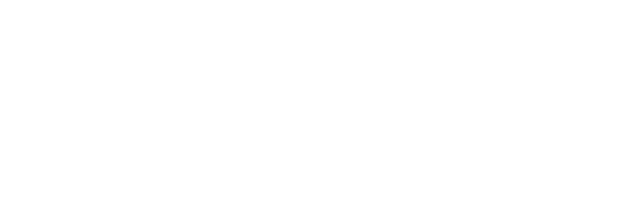
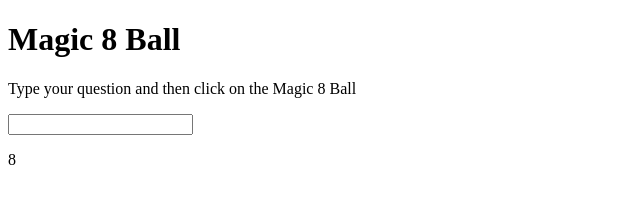
Before and after one commit to ellisaissa/magic-8, a plain HTML site: page index.html in a window 1280 px wide. Shown: the whole page, without its empty margins (0-640 px from the left). Drawn offline with Linux system fonts and the light colour scheme.

Commit message:
changes to html

```diff
--- a/index.html
+++ b/index.html
@@ -4,10 +4,20 @@
     <meta charset="UTF-8">
     <meta http-equiv="X-UA-Compatible" content="IE=edge">
     <meta name="viewport" content="width=device-width, initial-scale=1.0">
-    <title>Document</title>
+    <title>Magic 8 Ball</title>
 </head>
 <body>
-
+    <div id="content">
+        <h1>Magic 8 Ball</h1>
+        <p id="question">Type your question and then click on the Magic 8 Ball</p>
+        <input type="text" id="questionbox"/>
+        <div id="eightball" class="eightball">
+            <div class="repsonse">
+                <p id=eight>8</p>
+                <p id="response"></p>
+            </div>
+        </div>
+    </div>
 
 </body>
 
```
